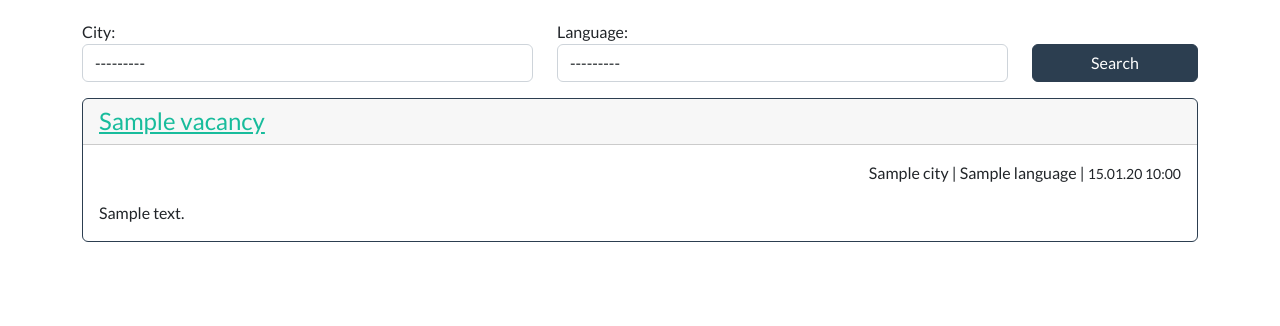
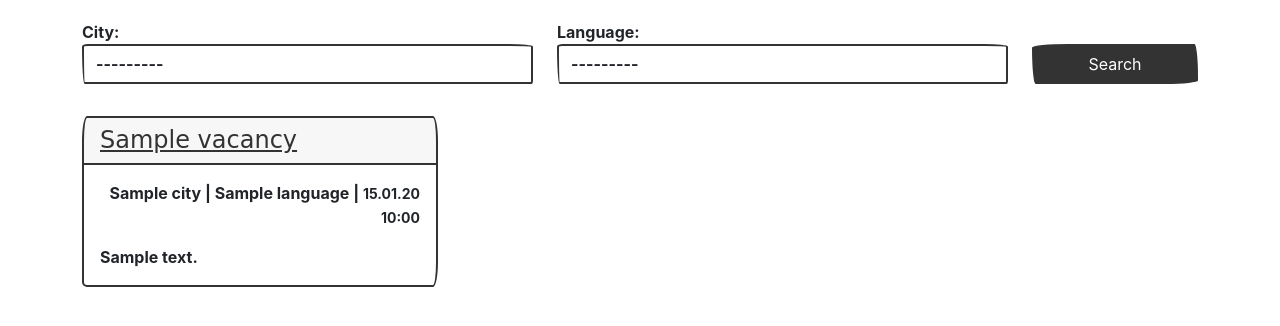
Before and after one commit to dvornicked/hh, a Django app: template scraping/templates/scraping/home.html in a window 1280 px wide. Shown: the top 326 px of the page. Run offline with Django 4.2, Linux system fonts and the light colour scheme; the template is opened without the code that fills it: values that come from a table or form of the project are taken from there, others are empty; tables that the repository leaves empty hold one stand-in row (values such as "Sample post"); some web fonts are replaced.

Commit message:
Change BS5 theme. Implement home page responsibility

```diff
--- a/scraping/templates/scraping/home.html
+++ b/scraping/templates/scraping/home.html
@@ -15,7 +15,9 @@
             </div>
         </div>
     </form>
+    <div class="row row-cols-1 row-cols-sm-2 row-cols-lg-3">
         {% for obj in object_list %}
+            <div class="col d-flex align-items-stretch">
                 <div class="card border-primary my-3">
                     <h4 class="card-header"><a href={{ obj.url }}>{{ obj.title }}</a></h4>
                     <div class="card-body">
@@ -24,5 +26,7 @@
                         <p class="card-text">{{ obj.description }}</p>
                     </div>
                 </div>
+            </div>
         {% endfor %}
+    </div>
 {% endblock %}
--- a/templates/base.html
+++ b/templates/base.html
@@ -3,7 +3,7 @@
 <head>
     <meta charset="UTF-8">
     <!-- CSS only -->
-    <link href="https://bootswatch.com/5/flatly/bootstrap.min.css" rel="stylesheet" crossorigin="anonymous">
+    <link href="https://bootswatch.com/5/sketchy/bootstrap.min.css" rel="stylesheet" crossorigin="anonymous">
     <!-- JavaScript Bundle with Popper -->
     <script defer src="https://cdn.jsdelivr.net/npm/bootstrap@5.2.2/dist/js/bootstrap.bundle.min.js" integrity="sha384-OERcA2EqjJCMA+/3y+gxIOqMEjwtxJY7qPCqsdltbNJuaOe923+mo//f6V8Qbsw3" crossorigin="anonymous"></script>
     <title>{% block title %}hh{% endblock %}</title>
```
Lines whose indentation alone changed are shown as unchanged.
